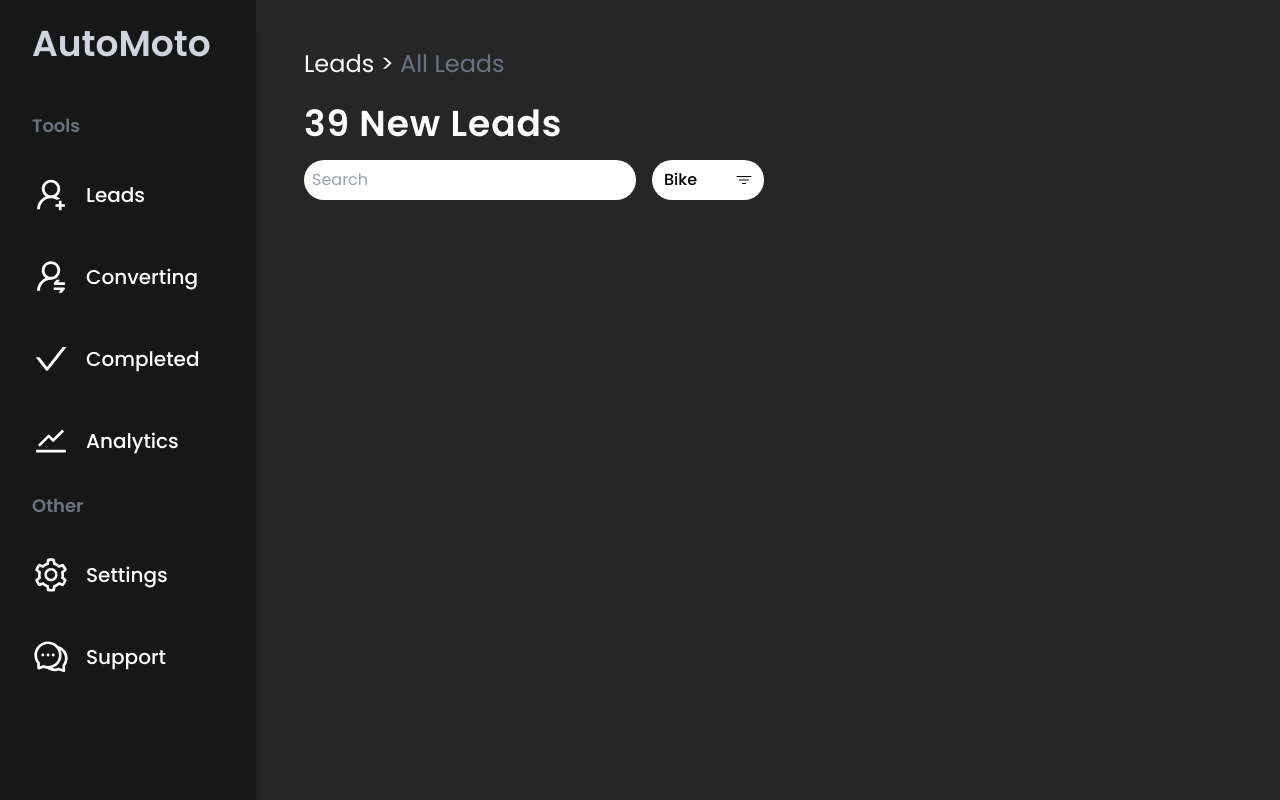
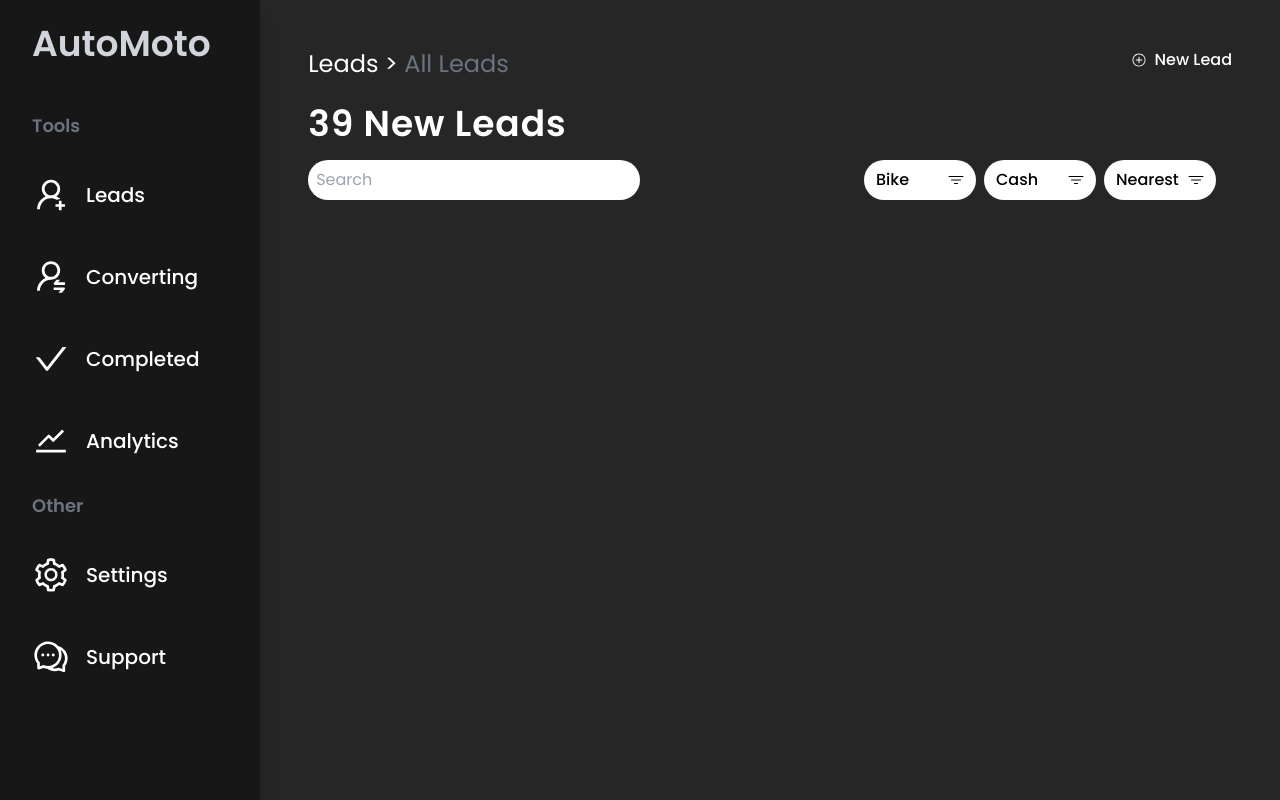
Before and after one commit to jordanglean/AutomotoCRM, a React (Create React App) app in the folder automoto-crm/: page /leads in a window 1280 px wide. Built offline with nearby package versions, Linux system fonts and the light colour scheme.

Commit message:
Added new lead input form pop up modal

```diff
--- a/automoto-crm/src/components/Leads/searchFilterContainer/SearchFilterContainer.jsx
+++ b/automoto-crm/src/components/Leads/searchFilterContainer/SearchFilterContainer.jsx
@@ -15,7 +15,7 @@ function SearchFilterContainer() {
   const filterHandler = () => {};
 
   return (
-    <div className="w-full py-4 mt-2">
+    <div className="py-4 mt-2">
       <div>
         <h3 className="text-white font-semibold text-4xl tracking-wide">
           39 New Leads
@@ -32,9 +32,18 @@ function SearchFilterContainer() {
             onChange={searchBoxHandler}
           />
         </div>
-        <div>
+        {/* TODO: Break into components */}
+        <div className="flex gap-2 px-4">
           <div className="bg-white pt-2 pl-3 pr-3 pb-2 rounded-full w-28 flex justify-between items-center">
             <p className="font-medium">Bike</p>
+            <IoFilterOutline />
+          </div>
+          <div className="bg-white pt-2 pl-3 pr-3 pb-2 rounded-full w-28 flex justify-between items-center">
+            <p className="font-medium">Cash</p>
+            <IoFilterOutline />
+          </div>
+          <div className="bg-white pt-2 pl-3 pr-3 pb-2 rounded-full w-28 flex justify-between items-center">
+            <p className="font-medium">Nearest</p>
             <IoFilterOutline />
           </div>
         </div>
--- /dev/null
+++ b/automoto-crm/src/components/addLeadButton/AddLeadButton.jsx
@@ -0,0 +1,22 @@
+import React from "react";
+import PropType from "prop-types";
+// Icons Import
+import { IoIosAddCircleOutline } from "react-icons/io";
+
+function AddLeadButton({ text, onClick }) {
+  return (
+    <div onClick={onClick}>
+      <p className="flex items-center gap-2 text-white font-medium">
+        <IoIosAddCircleOutline />
+        {text}
+      </p>
+    </div>
+  );
+}
+
+AddLeadButton.propType = {
+  text: PropType.string.isRequired,
+  onClick: PropType.func.isRequired,
+};
+
+export default AddLeadButton;
--- /dev/null
+++ b/automoto-crm/src/components/addLeadModal/AddLeadForm.jsx
@@ -0,0 +1,27 @@
+import React from "react";
+
+function AddLeadForm() {
+  return (
+    <div>
+      <form onSubmit={() => {}}>
+        <div className="p-2">
+          <label className="mr-2 text-white">Name</label>
+          <br />
+          <input type="text" />
+        </div>
+        <div className="p-2">
+          <label className="mr-2 text-white">Email</label>
+          <br />
+          <input type="text" />
+        </div>
+        <div className="p-2">
+          <label className="mr-2 text-white">Phone Number</label>
+          <br />
+          <input type="text" />
+        </div>
+      </form>
+    </div>
+  );
+}
+
+export default AddLeadForm;
--- /dev/null
+++ b/automoto-crm/src/components/addLeadModal/AddLeadModal.jsx
@@ -0,0 +1,25 @@
+import React from "react";
+import PropType from "prop-types";
+// React Icons
+import { IoIosCloseCircleOutline } from "react-icons/io";
+
+function AddLeadModal({ handleClose, show, children }) {
+  return (
+    <div
+      className={`${
+        !show ? "invisible" : "visible"
+      } fixed top-10 left-[600px] w-[600px] h-[600px]`}
+    >
+      <section className="bg-stone-900 w-full h-full rounded-xl p-4 shadow-xl">
+        <div className="flex justify-end text-white">
+          <button type="submit" onClick={() => handleClose()}>
+            <IoIosCloseCircleOutline size={25} />
+          </button>
+        </div>
+        {children}
+      </section>
+    </div>
+  );
+}
+
+export default AddLeadModal;
--- a/automoto-crm/src/components/header/Header.jsx
+++ b/automoto-crm/src/components/header/Header.jsx
@@ -7,7 +7,7 @@ import HeaderNavItem from "../headerNavItem/HeaderNavItem";
 
 function Header({ heading }) {
   return (
-    <div className="bg-neutral-900 w-1/5 h-screen p-4 pl-8 shadow-xl">
+    <div className="bg-neutral-900 w-[320px] h-screen p-4 pl-8 shadow-xl">
       <Link to="/">
         <h1 className="text-4xl text-gray-300 font-semibold mb-12 mt-2">
           {heading}
--- a/automoto-crm/src/pages/Leads.jsx
+++ b/automoto-crm/src/pages/Leads.jsx
@@ -1,16 +1,34 @@
-import React from "react";
+import React, { useState } from "react";
 // Components Import
 import LocationLink from "../components/Leads/locationLink/LocationLink";
 import SearchFilterContainer from "../components/Leads/searchFilterContainer/SearchFilterContainer";
+import AddLeadButton from "../components/addLeadButton/AddLeadButton";
+import AddLeadModal from "../components/addLeadModal/AddLeadModal";
+import AddLeadForm from "../components/addLeadModal/AddLeadForm";
 
 function Leads() {
   //Dummy Search Result Count
   const resultCount = 20;
 
+  // Modal State
+  // Modal State
+  const [showModal, setShowModal] = useState(false);
+
+  // Handlers
+  const showModalHandler = () => setShowModal(true);
+  const hideModalHandler = () => setShowModal(false);
+
   return (
-    <div className="p-12">
+    <div className="p-12 w-full">
       <div>
-        <LocationLink />
+        <AddLeadModal show={showModal} handleClose={hideModalHandler}>
+          <AddLeadForm />
+        </AddLeadModal>
+
+        <div className="w-full flex justify-between">
+          <LocationLink />
+          <AddLeadButton text="New Lead" onClick={showModalHandler} />
+        </div>
         <SearchFilterContainer />
       </div>
     </div>
```
